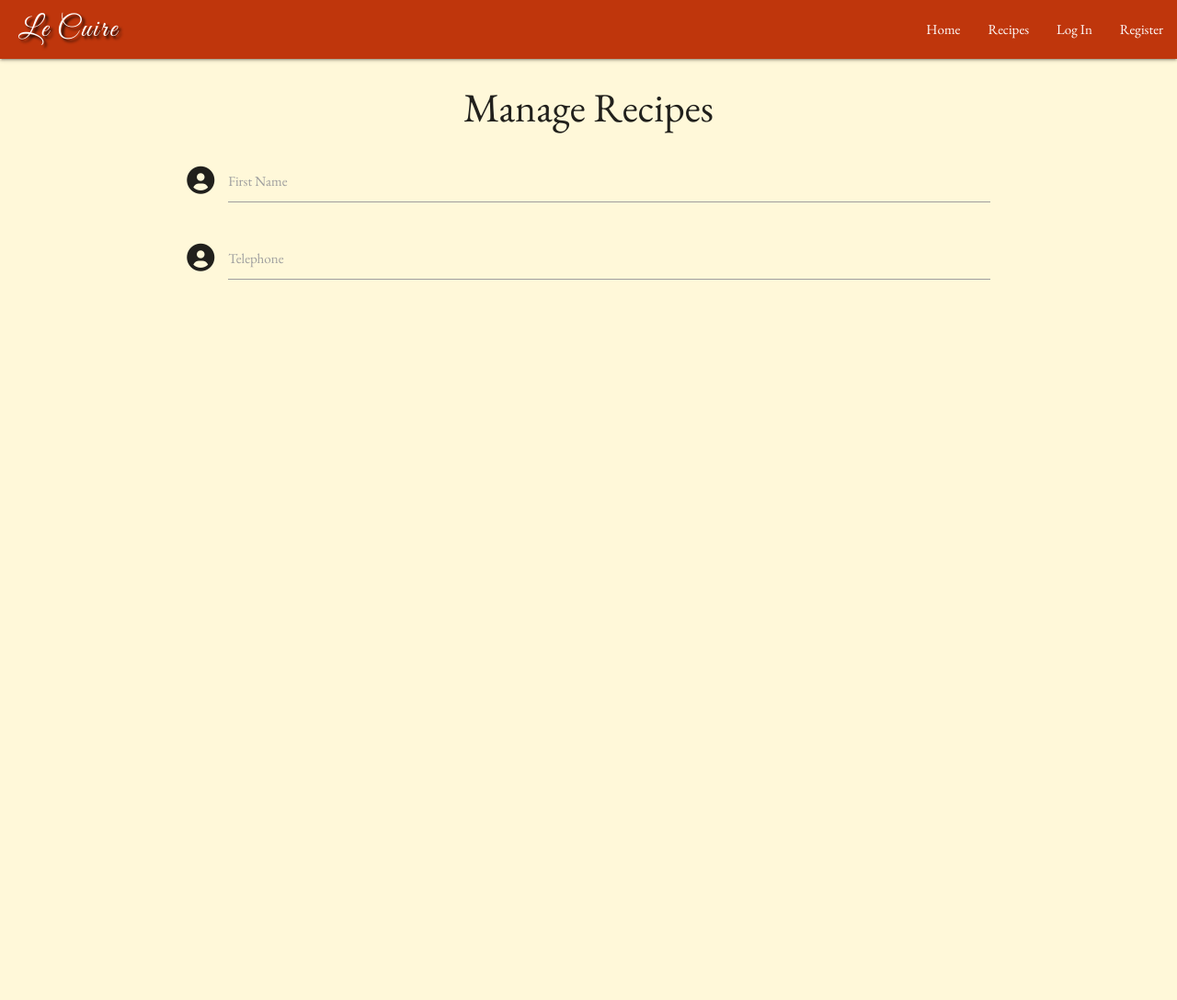
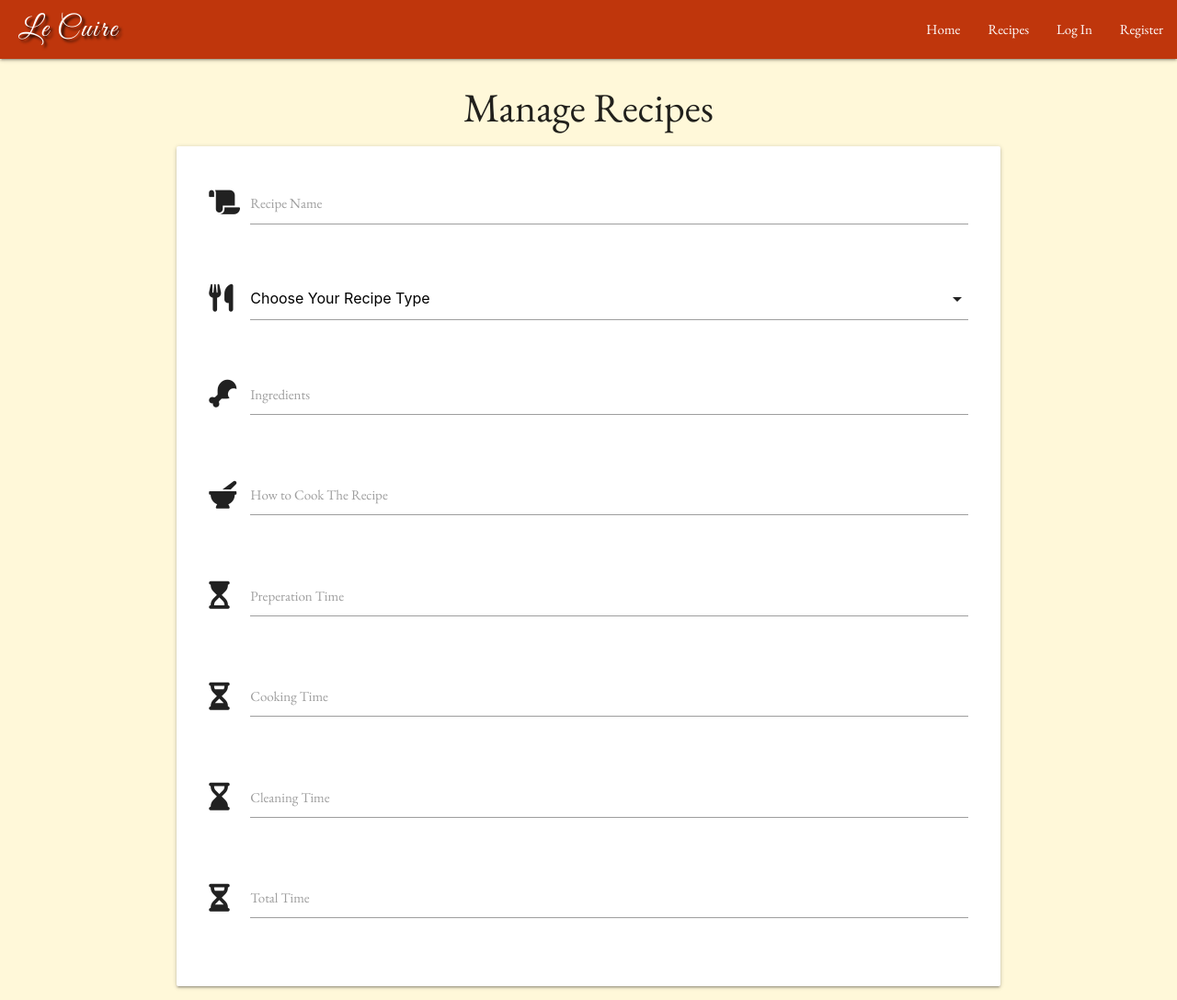
Before and after one commit to Ollie-Judge/le-cuire, a Flask app: page /manage_recipes in a window 1280 px wide. Shown: the whole page at 92% size. Before the commit the page ends 304 px from the top, so only its background shows below. Run offline with Flask 2, Linux system fonts and the light colour scheme; some libraries are stand-ins or nearby versions.

Commit message:
added manage recipe form

```diff
--- a/static/js/script.js
+++ b/static/js/script.js
@@ -2,4 +2,5 @@ $(document).ready(function(){
     $('.sidenav').sidenav();
     $('.collapsible').collapsible();
     $('.tooltipped').tooltip();
+    $('select').formSelect();
   });
--- a/templates/manage_recipes.html
+++ b/templates/manage_recipes.html
@@ -3,20 +3,77 @@
 
     <h3 class="center-align">Manage Recipes</h3>
 
-    <div class="row">
+    <div class="row card-panel">
         <form class="col s12" method="POST" action="">
-          <div class="row">
+            <div class="row">
+                <div class="input-field col s12">
+                <i class="fas fa-scroll prefix"></i>
+                <input id="recipe_type" name="recipe_type" minlength="5" mexlength="50"
+                type="text" class="validate" required>
+                <label for="recipe_name">Recipe Name</label>
+                </div>
+            </div>
+            <div class="row">
+                <div class="input-field col s12">
+                    <i class="fas fa-utensils prefix"></i>
+                    <select required name="recipe_type" id="recipe_type">
+                      <option value="" disabled selected>Choose Your Recipe Type</option>
+                      <option value="1">Breakfast</option>
+                      <option value="2">Lunch</option>
+                      <option value="3">Dinner</option>
+                      <option value="3">Baking</option>
+                    </select>
+                  </div>
+            </div>
+            <div class="row">
+                <div class="input-field col s12">
+                    <i class="fas fa-drumstick-bite prefix"></i>
+                    <textarea id="ingredients" name="ingredients"  minlength="5" maxlength="500"
+                    class="materialize-textarea" required></textarea>
+                    <label for="ingredients">Ingredients</label>
+                </div>
+            </div>
+            <div class="row">
+                <div class="input-field col s12">
+                    <i class="fas fa-mortar-pestle prefix"></i>
+                    <textarea id="how_to_cook" name="how_to_cook" minlength="5" maxlength="800"
+                    class="materialize-textarea" required></textarea>
+                    <label for="how_to_cook">How to Cook The Recipe</label>
+                </div>
+            </div>
+            <div class="row">
             <div class="input-field col s12">
-              <i class="fas fa-user-circle prefix"></i>
-              <input id="icon_prefix" type="text" class="validate">
-              <label for="icon_prefix">First Name</label>
+                <i class="fas fa-hourglass-start prefix"></i>
+                <textarea id="prep_time" name="prep_time" minlength="5" maxlength="50"
+                class="materialize-textarea" required></textarea>
+                <label for="prep_time">Preperation Time</label>
             </div>
-            <div class="input-field col s12">
-            <i class="fas fa-user-circle prefix"></i>
-            <input id="icon_telephone" type="tel" class="validate">
-            <label for="icon_telephone">Telephone</label>
             </div>
-          </div>
+            <div class="row">
+                <div class="input-field col s12">
+                    <i class="fas fa-hourglass-half prefix"></i>
+                    <textarea id="cook_time" name="cook_time" minlength="5" maxlength="50"
+                    class="materialize-textarea" required></textarea>
+                    <label for="cook_time">Cooking Time</label>
+                </div>
+             </div>
+             <div class="row">
+                <div class="input-field col s12">
+                    <i class="fas fa-hourglass-end prefix"></i>
+                    <textarea id="cleanup_time" name="cleanup_time" minlength="5" maxlength="50"
+                    class="materialize-textarea" required></textarea>
+                    <label for="cleanup_time">Cleaning Time</label>
+                </div>
+             </div>
+             <div class="row">
+                <div class="input-field col s12">
+                    <i class="fas fa-hourglass prefix"></i>
+                    <textarea id="total_time" name="total_time" minlength="5" maxlength="50"
+                    class="materialize-textarea" required></textarea>
+                    <label for="total_time">Total Time</label>
+                </div>
+            </div>
+
         </form>
       </div>
 
```
